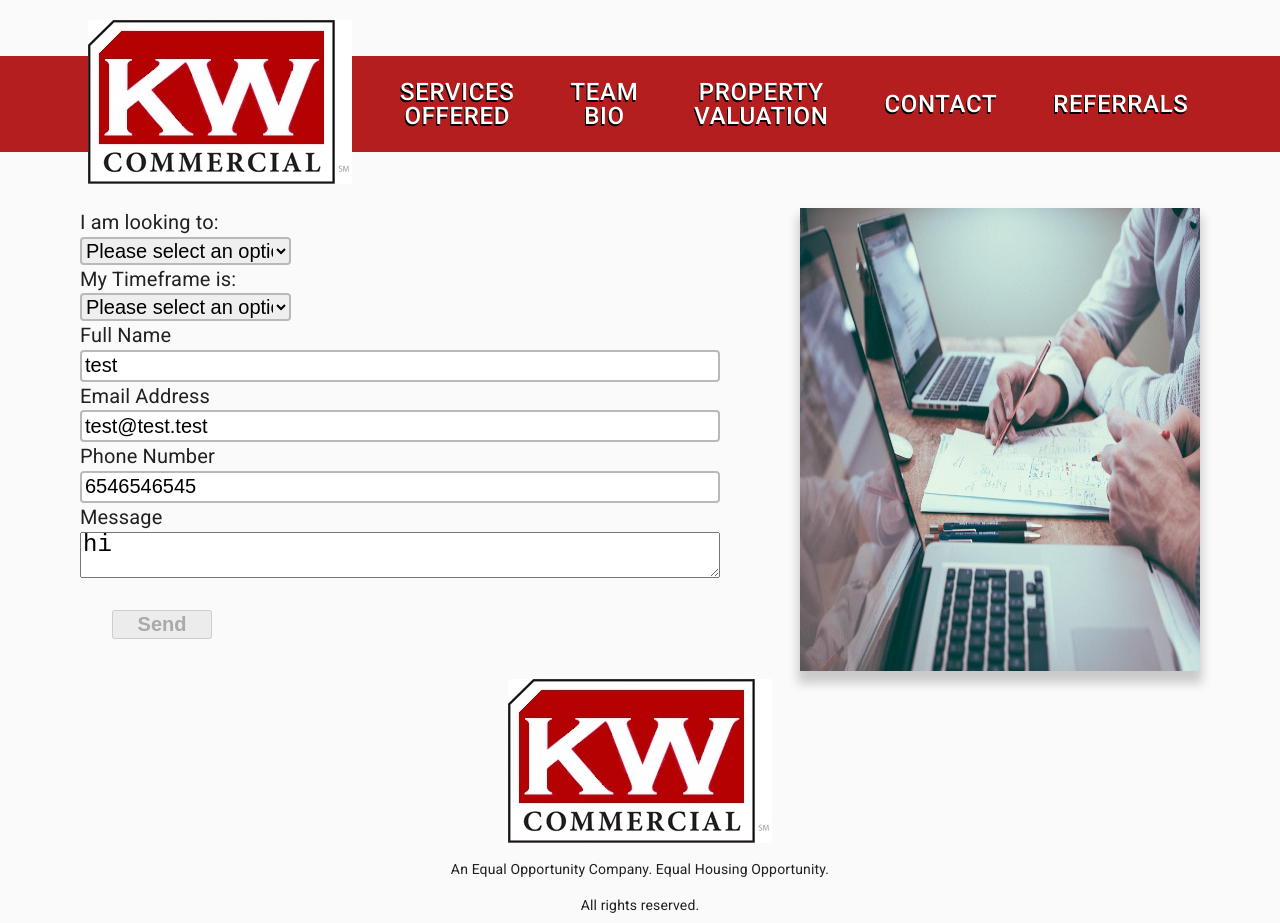
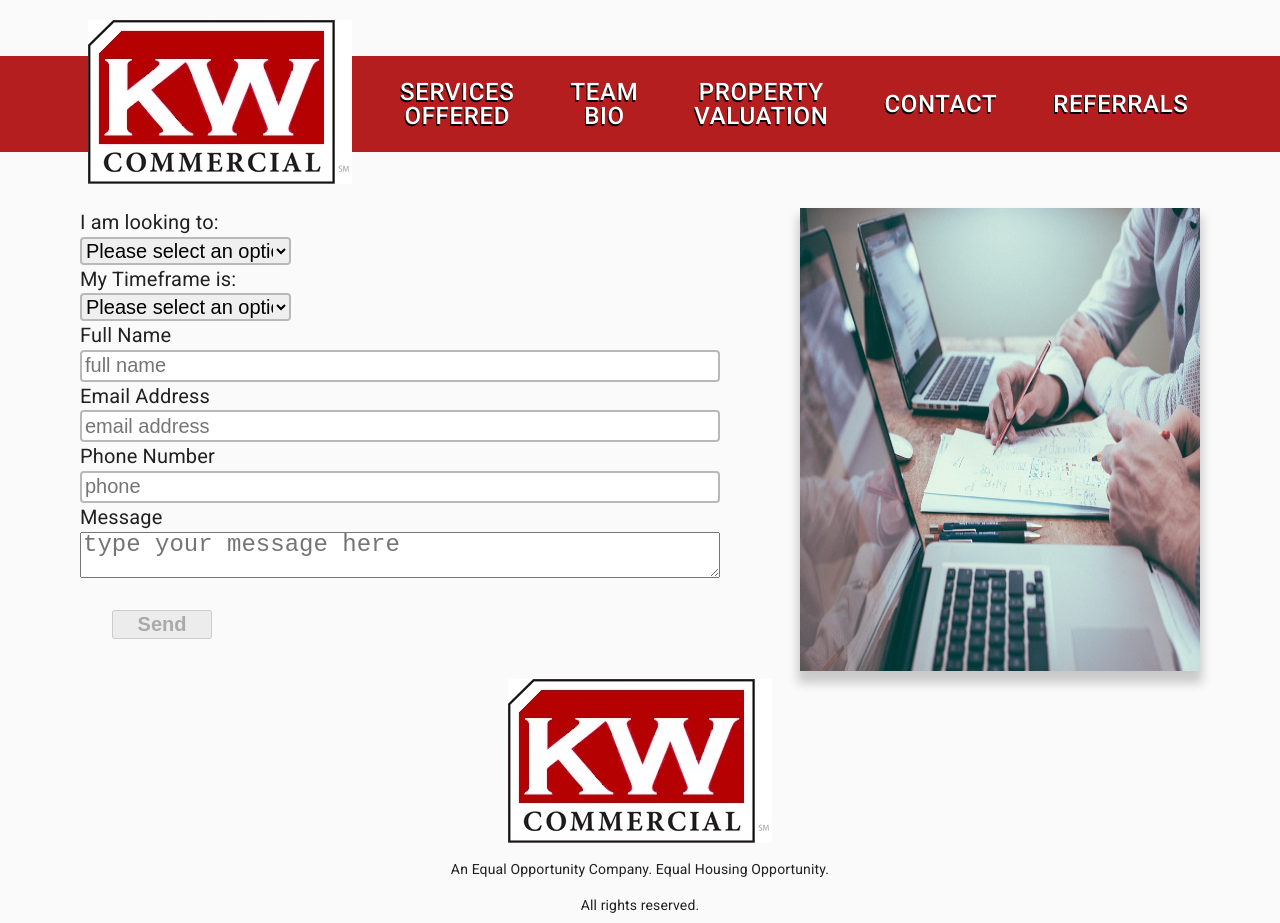
Before and after one commit to Jfadelli/kwcsd, a React (Create React App) app: page /contact/contact-form in a window 1280 px wide. Built offline with nearby package versions, Linux system fonts and the light colour scheme.

Commit message:
fixed property info styling

```diff
--- a/package.json
+++ b/package.json
@@ -1,5 +1,6 @@
 {
   "name": "kwc.1",
+  "homepage": "http://staging.kwcsandiego.com",
   "version": "0.1.0",
   "private": true,
   "dependencies": {
--- a/src/App.css
+++ b/src/App.css
@@ -5,7 +5,7 @@
     justify-content: flex-start;
     text-align: center;
     margin: 0 auto;
-    background-color: #EBECEE;
+    /* background-color: #EBECEE; */
     height:100vh
   }
 
--- a/src/components/contact/ContactForm.js
+++ b/src/components/contact/ContactForm.js
@@ -13,22 +13,22 @@ import './style.css'
 
 const initialValues = {
     intent: {
-        buy: true,
+        buy: false,
         sell: false,
         lease: false,
         offerToLease: false,
         consult: false
     },
     timeframe: {
-        lessThan3: true,
+        lessThan3: false,
         lessThan6: false,
         lessThan12: false,
         nextYear: false,
     },
-    name: 'test',
-    email: 'test@test.test',
-    phone: '6546546545',
-    message: 'hi'
+    name: '',
+    email: '',
+    phone: '',
+    message: ''
 }
 
 const initialFormErrors = {
@@ -100,9 +100,8 @@ export default function Contact() {
             phone: formValues.phone.trim(),
             message: formValues.message.trim()
         };
-        console.log('newMessage',newMessage)
         setMessage(newMessage);
-        postNewMessage(newMessage);
+        postNewMessage(message);
     }
 
     //////////////// SIDE EFFECTS ////////////////
--- a/src/components/navLinks/TeamBio.js
+++ b/src/components/navLinks/TeamBio.js
@@ -81,13 +81,10 @@ export default function ServicesOffered() {
                     <Link className={classes.link} style={{textDecoration: 'none'}}  to ='/services/mark-hughes' ><MenuItem onClick={handleClose} >Mark Hughes</MenuItem></Link>
                     <Link className={classes.link} style={{textDecoration: 'none'}}  to = '/services/libby-brignon'><MenuItem onClick={handleClose}className={classes.menuItem}>Libby Brignon</MenuItem></Link>
                     <Link className={classes.link} style={{textDecoration: 'none'}}  to = '/services/will-schnieder'><MenuItem onClick={handleClose}className={classes.menuItem}>Will Schneider</MenuItem></Link>
-                    <Link className={classes.link} style={{textDecoration: 'none'}}  to = '/services/development-services'><MenuItem onClick={handleClose}className={classes.menuItem}>Someone Else</MenuItem></Link>
+                    {/* <Link className={classes.link} style={{textDecoration: 'none'}}  to = '/home'><MenuItem onClick={handleClose}className={classes.menuItem}>Someone Else</MenuItem></Link> */}
                   </MenuList>
                 </ClickAwayListener>
               </Paper>
-
-
-
             </Grow>
           )}
         </Popper>
--- a/src/components/navLinks/styledSheetNavButton.js
+++ b/src/components/navLinks/styledSheetNavButton.js
@@ -1,5 +1,3 @@
-import { InsertLinkRounded } from "@material-ui/icons"
-
 const navButtonStyle = {
     width: '100%',
     fontSize: "1.5rem",
--- a/src/components/propertyValuation/YourPropertyInfo.js
+++ b/src/components/propertyValuation/YourPropertyInfo.js
@@ -1,23 +1,24 @@
 import React, { useState, useEffect } from 'react'
-import { useHistory } from 'react-router-dom'
 import axios from 'axios'
 import * as Yup from 'yup'
 
+
 import PropertyValuationSchema from '../validation/PropertyValuationSchema'
+
 import StyledVariables from '../../styles/StyledVariables'
+const SV = StyledVariables
 
-const SV = StyledVariables
 //////////////// Initial Values ////////////////
 const initialValues = {
-    name: 'Jason',
-    email: 'jason@jason.test',
-    phone: '1231231234',
-    street_address: '123',
-    city: 'ocenside',
-    zip: '92057',
-    country: 'usa',
+    name: '',
+    email: '',
+    phone: '',
+    street_address: '',
+    city: '',
+    zip: '',
+    country: '',
     property_type: {
-        multifamily: true,
+        multifamily: false,
         office: false,
         industrial: false,
         retail: false,
@@ -25,8 +26,8 @@ const initialValues = {
         recreation: false,
         specialty: false
     },
-    building_sf: '100',
-    lot_size: '2000'
+    building_sf: '',
+    lot_size: ''
 }
 
 const initialFormErrors = {
@@ -46,7 +47,6 @@ export default function YourPropertyInfo(props) {
     const [formValues, setFormValues] = useState(initialValues);
     const [formErrors, setFormErrors] = useState(initialFormErrors);
     const [disabled, setDisabled] = useState(true);
-    const history = useHistory()
 
     //////////////// HELPERS ////////////////
     const postNewProperty = property => {
@@ -118,12 +118,10 @@ export default function YourPropertyInfo(props) {
     }, [formValues])
 
     return (
-        <div>
+        <SV.Div>
             {/* <Home /> */}
             <SV.CardContainer>
                 <SV.H2>Property Information</SV.H2>
-                <SV.LoginCard>
-
                     <SV.Form onSubmit={onSubmit} >
                         <SV.Label>Enter your name:&nbsp;
                             <SV.Input
@@ -245,11 +243,10 @@ export default function YourPropertyInfo(props) {
                         <SV.Error>{formErrors.lot_sf}</SV.Error>
                         <SV.Error>{formErrors.property_type}</SV.Error>
 
-                        <SV.Button disabled={disabled} onSubmit={onSubmit}>submit</SV  .Button >
+                        <SV.Button disabled={disabled} onSubmit={onSubmit}>submit</SV.Button >
                     </SV.Form>
-                </SV.LoginCard>
             </SV.CardContainer>
             {/* <Link to={`/SignInPage`}>Sign In</Link> */}
-        </div >
+        </SV.Div >
     )
 }
--- a/src/styles/StyledVariables.js
+++ b/src/styles/StyledVariables.js
@@ -3,11 +3,11 @@ import styled from 'styled-components'
  //////////////// Style Variables ////////////////
 const cardSize = '50em'
 
-const primaryColor = '#821E1E' // falu red
-const secondaryColor = '#D1CFC7' //timberwolf
-const tertiaryColor = '#343434' //jet
-const quaternaryColor = '#FFEBF0' // lavendar blush
-const quinaryColor = 'rgb(180 30 30)' // kw red
+const faluRed = '#821E1E' // falu red
+const timberwolf = '#D1CFC7' //timberwolf
+const jet = '#343434' //jet
+const lavendarBlush = '#FFEBF0' // lavendar blush
+const kwRed = 'rgb(180 30 30)' // kw red
 
 const margin = '10px'
 const flex = `
@@ -21,11 +21,15 @@ const flex = `
 //////////////// Styled Components ////////////////
 
 // Navbar
+const Div = styled.div`
+    ${flex};
+`
+
 const NavBar = styled.div`
     display: flex;
     flex-wrap: none;
     flex-direction: row;
-    background-color: ${quinaryColor};
+    background-color: ${kwRed};
     height: 6rem;
     margin: 3.5rem 0;
     width: 100%;
@@ -36,21 +40,15 @@ const NavButton = styled.button`
     color: white;
     text-shadow: -1px 2px 0 #000;
     line-height: 1.5rem;
-    padding: 0 5rem 0 5rem
+    padding: 0 5rem 0 5rem;
 `
-
-    /* fontSize: "1.5rem",
-    color: "white",
-    textShadow: "-1px 2px 0 #000",
-    lineHeight: '1.5rem',
-    padding: '0 5rem 0 5rem' */
 
 const LoginCard = styled.div`
     ${flex};
     margin: 10px 0 10px 0;
     width: ${cardSize};
-    background-color: ${secondaryColor};
-    border: 1px solid ${quaternaryColor};
+    background-color: ${timberwolf};
+    border: 1px solid ${lavendarBlush};
     border-radius: 10px;
 `
 
@@ -58,42 +56,46 @@ const CardContainer = styled.div`
     ${flex};
     margin: 0 5% 0 5%;
     border-radius: 6px;
-    background-color: ${quinaryColor};
+    background-color: ${timberwolf};
+    width: 66%;
     `
+
 const Form = styled.form`
     ${flex};
     border-radius: 6px;
-    background-color: ${secondaryColor};
+    background-color: ${timberwolf};
     margin: 0 0 5vh 0;
 
 `
 
 const Input = styled.input`
     ${flex};
-    color: black;
+    color: ${jet};
     margin: ${margin};
-    font-variant: small-caps;
-    font-weight: 500;
-    font-size: 1rem;
+    /* font-variant: small-caps; */
+    font-weight: 600;
+    font-size: 1.25rem;
     height: 1.75rem;
     width: 350px;
-    text-align: center;
+    text-align: left;
     border: none;
     border-radius: 3px;
 `
 
 const Label = styled.label`
-    background-color: ${secondaryColor};
-    color: ${quaternaryColor};
-    color: ${tertiaryColor};
-    margin: ${margin};
+    ${flex}
+    background-color: ${timberwolf};
+    color: ${lavendarBlush};
+    color: black;
+    margin: 0 0 10px 0;
     font-weight: 700;
-    font-size: 1.25rem;
+    font-size: 1.5rem;
+    width: 100%;
 `
 
 const Select = styled.select`
     display: flex;
-    color: ${tertiaryColor};
+    color: ${jet};
     margin: ${margin};
     font-size: 1.25rem;
     width: 360px;
@@ -101,41 +103,42 @@ const Select = styled.select`
 
 `
 const H2 = styled.h2`
-    color: white;
+    color: ${faluRed};
     text-shadow: -1px 2px 0 #000;
-    background-color: ${quinaryColor};
+    background-color: ${timberwolf};
     margin: 10px 0 0 0;
-    font-size: 2em;
-    /* border-bottom: 2px solid ${quinaryColor} */
+    font-size: 3em;
+    /* border-bottom: 2px solid ${kwRed} */
 `
 
 const H3 = styled.h3`
-color: ${quinaryColor};
-background-color: ${primaryColor};
+    color: ${kwRed};
+    background-color: ${faluRed};
     margin: 10px 0 0 0;
     font-size: 4em;
-/* border-bottom: 2px solid ${quinaryColor} */
+/* border-bottom: 2px solid ${kwRed} */
 `
 const P = styled.p`
-color: ${quinaryColor};
-background-color: ${primaryColor};
+    color: ${kwRed};
+    background-color: ${faluRed};
     margin: 10px 0 0 0;
     font-size: 4em;
-/* border-bottom: 2px solid ${quinaryColor} */
+/* border-bottom: 2px solid ${kwRed} */
 `
 
 const Button = styled.button`
     margin: ${margin};
-    height: 2em;
+    width: auto;
+    height: auto;
     font-size: 3em;
-    color:${tertiaryColor};
     font-variant: small-caps;
-
+    border: 3px solid;
+    border-radius: 4px;
 `
 
 const Error = styled.div`
     color: red;
-background-color: ${secondaryColor};
+    background-color: ${timberwolf};
     font-size: 1.5rem;
 `
 const Break = styled.div`
@@ -145,11 +148,11 @@ height: 1vh;
 
 const StyledVariables = {
     cardSize,
-    primaryColor,
-    secondaryColor,
-    tertiaryColor,
-    quaternaryColor,
-    quinaryColor,
+    faluRed,
+    timberwolf,
+    jet,
+    lavendarBlush,
+    kwRed,
     margin,
     flex,
     LoginCard,
@@ -166,6 +169,7 @@ const StyledVariables = {
     P,
     NavBar,
     NavButton,
+    Div
 }
 
 export default StyledVariables
```
Also changed, not shown: 1 other file (tests, documents, lock files or other folders). Lines whose indentation alone changed are shown as unchanged.
